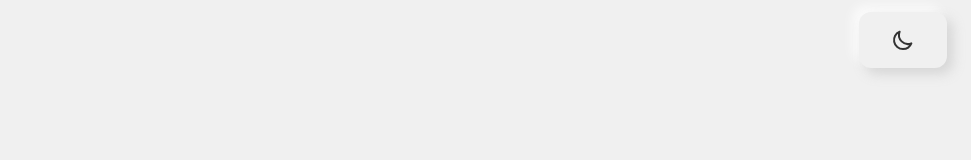
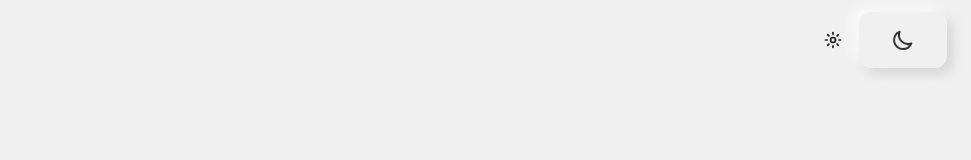
Before and after one commit to sagar-datta/travel-itinerary-ai, a Next.js app: page / in a window 1280 px wide. Shown: the top 160 px of the page, without its empty margins (309-1280 px from the left). Built offline with nearby package versions, Linux system fonts and the light colour scheme.

Commit message:
Add high contrast mode with comprehensive accessibility styling

```diff
--- /dev/null
+++ b/src/app/components/common/HighContrastToggle.tsx
@@ -0,0 +1,56 @@
+"use client";
+
+import { useEffect, useState } from "react";
+
+export function HighContrastToggle() {
+  const [isHighContrast, setIsHighContrast] = useState(false);
+
+  useEffect(() => {
+    const root = document.documentElement;
+    const savedContrast = localStorage.getItem("high-contrast") === "true";
+    setIsHighContrast(savedContrast);
+    root.setAttribute("data-high-contrast", String(savedContrast));
+  }, []);
+
+  const toggleHighContrast = () => {
+    const newValue = !isHighContrast;
+    setIsHighContrast(newValue);
+    document.documentElement.setAttribute(
+      "data-high-contrast",
+      String(newValue)
+    );
+    localStorage.setItem("high-contrast", String(newValue));
+  };
+
+  return (
+    <button
+      onClick={toggleHighContrast}
+      className="p-2 rounded-lg transition-colors hover:bg-accent-primary/10 focus:outline-none focus:ring-2 focus:ring-accent-primary"
+      aria-pressed={isHighContrast}
+      title="Toggle high contrast mode"
+    >
+      <svg
+        xmlns="http://www.w3.org/2000/svg"
+        width="24"
+        height="24"
+        viewBox="0 0 24 24"
+        fill="none"
+        stroke="currentColor"
+        strokeWidth="2"
+        strokeLinecap="round"
+        strokeLinejoin="round"
+        className="w-5 h-5"
+      >
+        <circle cx="12" cy="12" r="3" />
+        <line x1="12" y1="5" x2="12" y2="3" />
+        <line x1="12" y1="21" x2="12" y2="19" />
+        <line x1="5" y1="12" x2="3" y2="12" />
+        <line x1="21" y1="12" x2="19" y2="12" />
+        <line x1="7.05" y1="7.05" x2="5.636" y2="5.636" />
+        <line x1="18.364" y1="18.364" x2="16.95" y2="16.95" />
+        <line x1="16.95" y1="7.05" x2="18.364" y2="5.636" />
+        <line x1="5.636" y1="18.364" x2="7.05" y2="16.95" />
+      </svg>
+    </button>
+  );
+}
--- a/src/app/components/layout/Header.tsx
+++ b/src/app/components/layout/Header.tsx
@@ -1,6 +1,11 @@
-'use client';
-import { ThemeToggle } from '../common/ThemeToggle';
-import { transitions, typography, getTransitionClasses } from '../../styles/common';
+"use client";
+import { ThemeToggle } from "../common/ThemeToggle";
+import { HighContrastToggle } from "../common/HighContrastToggle";
+import {
+  transitions,
+  typography,
+  getTransitionClasses,
+} from "../../styles/common";
 
 interface HeaderProps {
   isStarted: boolean;
@@ -15,20 +20,27 @@ export function Header({ isStarted, onTitleClick }: HeaderProps) {
         <button
           onClick={onTitleClick}
           className={`${transitions.slow} flex items-center h-full
-            ${getTransitionClasses(isStarted, 'slide')}
-            ${isStarted ? 'cursor-pointer hover:opacity-80' : 'pointer-events-none'}
+            ${getTransitionClasses(isStarted, "slide")}
+            ${
+              isStarted
+                ? "cursor-pointer hover:opacity-80"
+                : "pointer-events-none"
+            }
           `}
         >
-          <h1 className={`
+          <h1
+            className={`
             ${typography.gradientText} ${typography.h2}
             hover:text-light-accent-primary dark:hover:text-dark-accent-primary
-          `}>
+          `}
+          >
             AI Travel Planner
           </h1>
         </button>
 
-        {/* Theme Toggle Button */}
-        <div className="flex items-center h-full">
+        {/* Theme and Accessibility Toggles */}
+        <div className="flex items-center gap-2 h-full">
+          <HighContrastToggle />
           <ThemeToggle />
         </div>
       </div>
--- a/src/app/context/ThemeContext.tsx
+++ b/src/app/context/ThemeContext.tsx
@@ -7,15 +7,27 @@ type Theme = "light" | "dark";
 interface ThemeContextType {
   theme: Theme;
   toggleTheme: () => void;
+  isHighContrast: boolean;
+  toggleHighContrast: () => void;
 }
 
 const ThemeContext = createContext<ThemeContextType | undefined>(undefined);
 
 export function ThemeProvider({ children }: { children: React.ReactNode }) {
   const [theme, setTheme] = useState<Theme>("light");
+  const [isHighContrast, setIsHighContrast] = useState(false);
 
   useEffect(() => {
     const savedTheme = localStorage.getItem("ai-travel-theme-preference");
+    const savedContrast = localStorage.getItem("high-contrast") === "true";
+
+    setIsHighContrast(savedContrast);
+    document.documentElement.setAttribute(
+      "data-high-contrast",
+      String(savedContrast)
+    );
+    document.documentElement.setAttribute("data-theme", theme);
+
     if (savedTheme !== null) {
       setTheme(savedTheme as Theme);
       document.documentElement.classList.toggle("dark", savedTheme === "dark");
@@ -32,11 +44,24 @@ export function ThemeProvider({ children }: { children: React.ReactNode }) {
     const newTheme = theme === "light" ? "dark" : "light";
     setTheme(newTheme);
     document.documentElement.classList.toggle("dark", newTheme === "dark");
+    document.documentElement.setAttribute("data-theme", newTheme);
     localStorage.setItem("ai-travel-theme-preference", newTheme);
   };
 
+  const toggleHighContrast = () => {
+    const newValue = !isHighContrast;
+    setIsHighContrast(newValue);
+    document.documentElement.setAttribute(
+      "data-high-contrast",
+      String(newValue)
+    );
+    localStorage.setItem("high-contrast", String(newValue));
+  };
+
   return (
-    <ThemeContext.Provider value={{ theme, toggleTheme }}>
+    <ThemeContext.Provider
+      value={{ theme, toggleTheme, isHighContrast, toggleHighContrast }}
+    >
       {children}
     </ThemeContext.Provider>
   );
--- a/src/app/globals.css
+++ b/src/app/globals.css
@@ -8,6 +8,7 @@
   --color-white: #ffffff;
   --color-black: #171717;
   --color-gray-500: rgb(107, 114, 128);
+  --color-blue-600: #2563eb;
 
   /* Light Theme */
   --light-background: var(--color-white);
@@ -16,6 +17,12 @@
   --light-accent-primary: #3b82f6;
   --light-accent-secondary: #60a5fa;
   --light-shadow-pressed: 2px 2px 4px rgba(0, 0, 0, 0.1) inset;
+  --light-border: transparent;
+  --light-outline: transparent;
+
+  /* Light High Contrast */
+  --light-hc-border: #000000;
+  --light-hc-outline: #000000;
 
   /* Dark Theme */
   --dark-background: #0a0a0a;
@@ -24,6 +31,12 @@
   --dark-accent-primary: #3b82f6;
   --dark-accent-secondary: #60a5fa;
   --dark-shadow-pressed: 2px 2px 4px rgba(0, 0, 0, 0.3) inset;
+  --dark-border: transparent;
+  --dark-outline: transparent;
+
+  /* Dark High Contrast */
+  --dark-hc-border: #ffffff;
+  --dark-hc-outline: #ffffff;
 
   /* Active Theme Colors */
   --background: var(--light-background);
@@ -34,6 +47,8 @@
   --accent-primary: var(--light-accent-primary);
   --accent-secondary: var(--light-accent-secondary);
   --shadow-pressed: var(--light-shadow-pressed);
+  --border-color: var(--light-border);
+  --outline-color: var(--light-outline);
   --placeholder-color: var(--color-gray-500);
 }
 
@@ -48,7 +63,25 @@
     --accent-primary: var(--dark-accent-primary);
     --accent-secondary: var(--dark-accent-secondary);
     --shadow-pressed: var(--dark-shadow-pressed);
+    --border-color: var(--dark-border);
+    --outline-color: var(--dark-outline);
   }
+}
+
+/* High Contrast Classes */
+:root[data-high-contrast="true"] {
+  --border-color: var(--light-hc-border);
+  --outline-color: var(--light-hc-outline);
+}
+
+:root[data-high-contrast="true"][data-theme="light"] {
+  --border-color: var(--light-hc-border);
+  --outline-color: var(--light-hc-outline);
+}
+
+:root[data-high-contrast="true"][data-theme="dark"] {
+  --border-color: var(--dark-hc-border);
+  --outline-color: var(--dark-hc-outline);
 }
 
 /* Base Styles */
@@ -61,6 +94,80 @@ body {
 /* Transitions */
 body,
 * {
-  transition: color 300ms ease-in-out, background-color 300ms ease-in-out,
-    border-color 300ms ease-in-out, box-shadow 300ms ease-in-out;
+  transition: color 200ms cubic-bezier(0.4, 0, 0.2, 1),
+    background 200ms cubic-bezier(0.4, 0, 0.2, 1),
+    background-color 200ms cubic-bezier(0.4, 0, 0.2, 1),
+    border-color 200ms cubic-bezier(0.4, 0, 0.2, 1),
+    box-shadow 200ms cubic-bezier(0.4, 0, 0.2, 1),
+    transform 200ms cubic-bezier(0.4, 0, 0.2, 1),
+    opacity 200ms cubic-bezier(0.4, 0, 0.2, 1),
+    fill 200ms cubic-bezier(0.4, 0, 0.2, 1),
+    stroke 200ms cubic-bezier(0.4, 0, 0.2, 1);
 }
+
+/* Ensure inputs and form elements transition smoothly */
+input,
+select,
+textarea,
+button {
+  transition: inherit;
+  will-change: background-color, border-color, color, box-shadow;
+}
+
+/* High Contrast Styles */
+:root[data-high-contrast="true"] button,
+:root[data-high-contrast="true"] input,
+:root[data-high-contrast="true"] select,
+:root[data-high-contrast="true"] textarea,
+:root[data-high-contrast="true"] [role="button"],
+:root[data-high-contrast="true"] .shadow-neu-light-pressed,
+:root[data-high-contrast="true"] .shadow-neu-dark-pressed {
+  outline: 2px solid var(--outline-color);
+  outline-offset: 0;
+}
+
+/* Override react-select styles in high contrast mode */
+:root[data-high-contrast="true"] [class*="react-select"] input,
+:root[data-high-contrast="true"] [class*="react-select"] [class*="singleValue"],
+:root[data-high-contrast="true"]
+  [class*="react-select"]
+  [class*="placeholder"] {
+  color: var(--text-primary) !important;
+  background: none !important;
+}
+
+/* High Contrast Card Styles */
+:root[data-high-contrast="true"] .shadow-neu-light,
+:root[data-high-contrast="true"] .shadow-neu-dark {
+  outline: 3px solid var(--outline-color);
+  outline-offset: 0;
+}
+
+:root[data-high-contrast="true"] .shadow-neu-light:hover,
+:root[data-high-contrast="true"] .shadow-neu-dark:hover,
+:root[data-high-contrast="true"] .shadow-neu-light-pressed:focus,
+:root[data-high-contrast="true"] .shadow-neu-dark-pressed:focus {
+  outline-width: 4px;
+}
+
+/* Number Selector High Contrast Fixes */
+:root[data-high-contrast="true"] [data-value] {
+  outline: none !important;
+  border-bottom: 2px solid var(--outline-color);
+}
+
+:root[data-high-contrast="true"] [data-value]:last-child {
+  border-bottom: none;
+}
+
+:root[data-high-contrast="true"][data-theme="light"] [data-value]:hover,
+:root[data-high-contrast="true"][data-theme="light"] [data-value]:focus {
+  background-color: var(--light-hc-outline) !important;
+  color: var(--light-background) !important;
+}
+
+:root[data-high-contrast="true"][data-theme="dark"] [data-value]:hover,
+:root[data-high-contrast="true"][data-theme="dark"] [data-value]:focus {
+  background-color: var(--dark-hc-outline) !important;
+  color: var(--dark-background) !important;
+}
```
Also changed, not shown: src/app/components/common/CityInput/styles.ts (+53 -9 lines).
